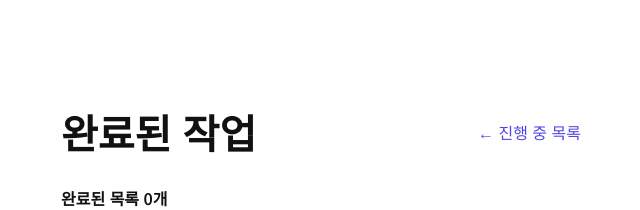
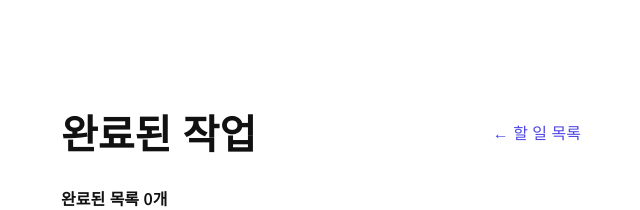
Before and after one commit to Leets-Official/8th-FE-Zero100, a React (Vite) app: page /completed in a window 1280 px wide. Shown: the part 204-414 px from the top of the page, without its empty margins (319-959 px from the left). Built offline with nearby package versions, Linux system fonts and the light colour scheme.

Commit message:
fix: 완료 목록에서 돌아올 때 선택한 필터 유지

```diff
--- a/src/App.jsx
+++ b/src/App.jsx
@@ -65,10 +65,7 @@ function App() {
             }
           />
 
-          <Route
-            path="/completed"
-            element={<CompletedPage {...todoProps} onShowActive={() => setFilter('active')} />}
-          />
+          <Route path="/completed" element={<CompletedPage {...todoProps} />} />
           <Route path="/stats" element={<StatsPage todos={todos} />} />
           <Route path="*" element={<Navigate to="/" replace />} />
         </Routes>
--- a/src/pages/CompletedPage.jsx
+++ b/src/pages/CompletedPage.jsx
@@ -1,7 +1,7 @@
 import { Link } from 'react-router';
 import TodoItem from '../components/TodoItem/TodoItem';
 
-function CompletedPage({ todos, onToggle, onDelete, onEdit, onShowActive }) {
+function CompletedPage({ todos, onToggle, onDelete, onEdit }) {
   const completedTodos = todos.filter((todo) => todo.completed);
 
   return (
@@ -11,10 +11,9 @@ function CompletedPage({ todos, onToggle, onDelete, onEdit, onShowActive }) {
 
         <Link
           to="/"
-          onClick={onShowActive}
           className="shrink-0 text-[16px] text-[#4f46e5] hover:underline focus-visible:outline-2 focus-visible:outline-[#4f46e5]"
         >
-          ← 진행 중 목록
+          ← 할 일 목록
         </Link>
       </header>
 
```
